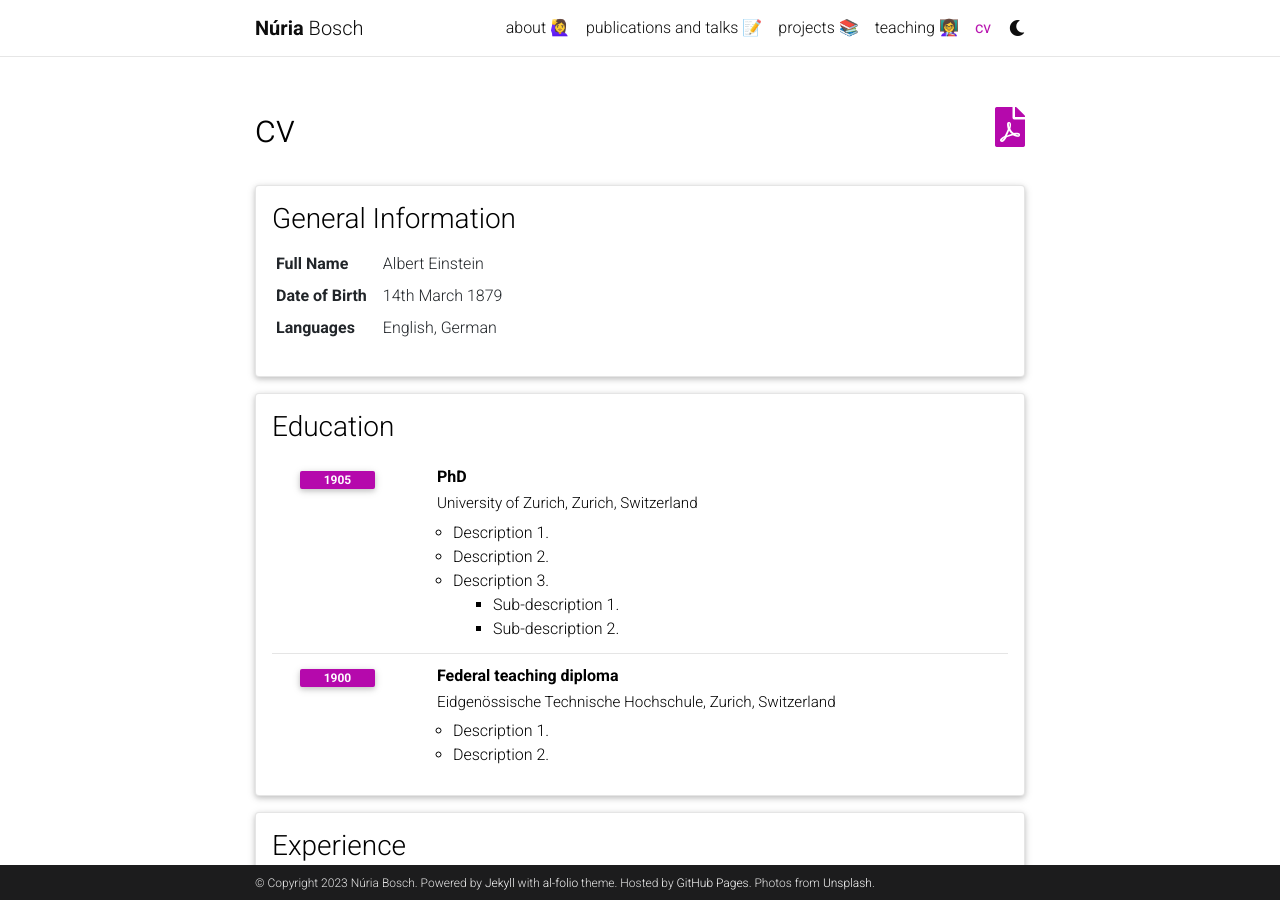
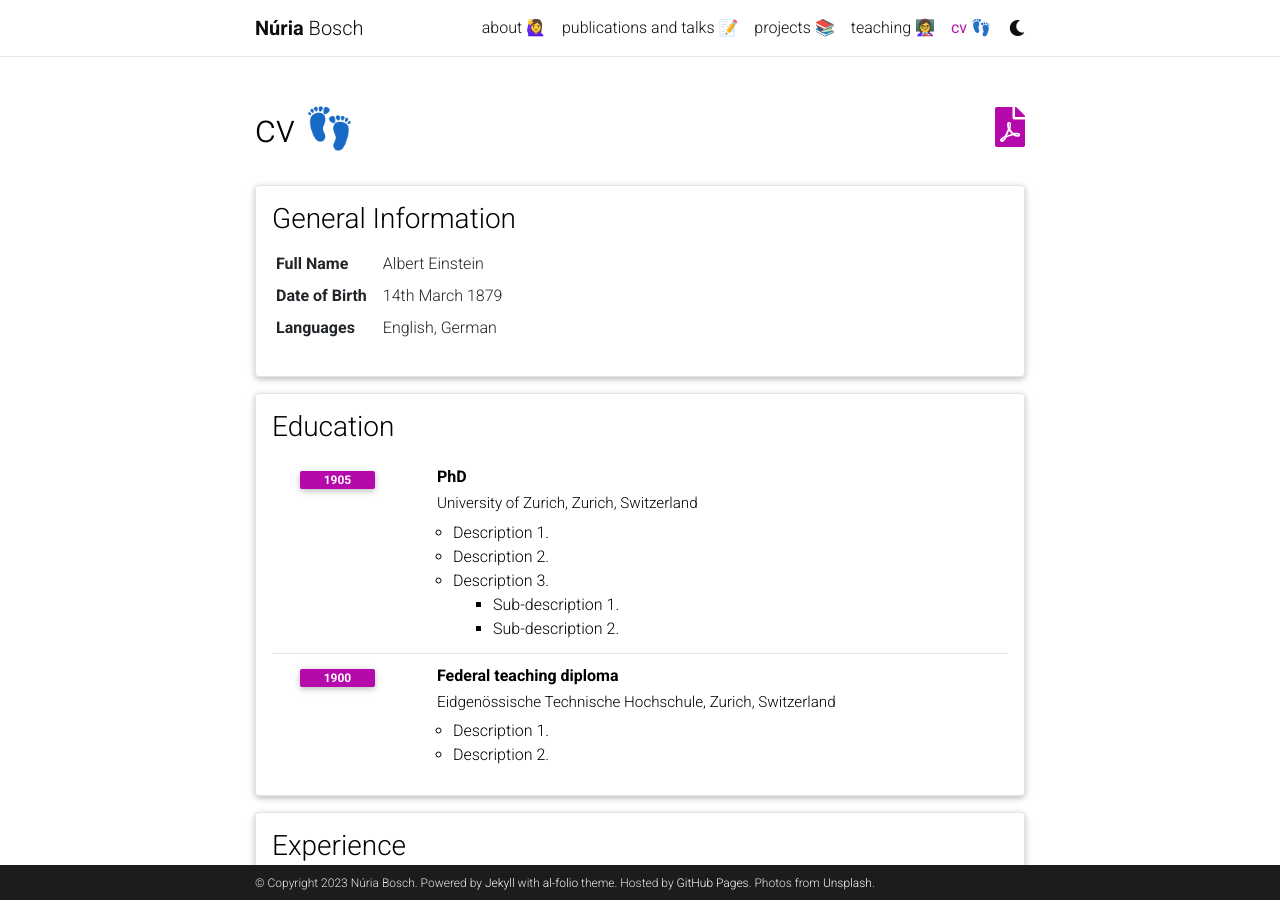
Before and after one commit to nuria-bosch/nuria-bosch.github.io, a Jekyll site: the page built from _pages/cv.md, in a window 1280 px wide and 900 px high. Built offline with Jekyll 4.4.1, drawn with Linux system fonts in a browser that asks for light colours; comment, search, counter and statistics services are not loaded; a style sheet for code colours, icons or effects is not loaded.

Commit message:
Update cv.md

```diff
--- a/_pages/cv.md
+++ b/_pages/cv.md
@@ -1,7 +1,7 @@
 ---
 layout: cv
 permalink: /cv/
-title: cv
+title: cv 👣
 nav: true
 nav_order: 5
 cv_pdf: example_pdf.pdf
```
